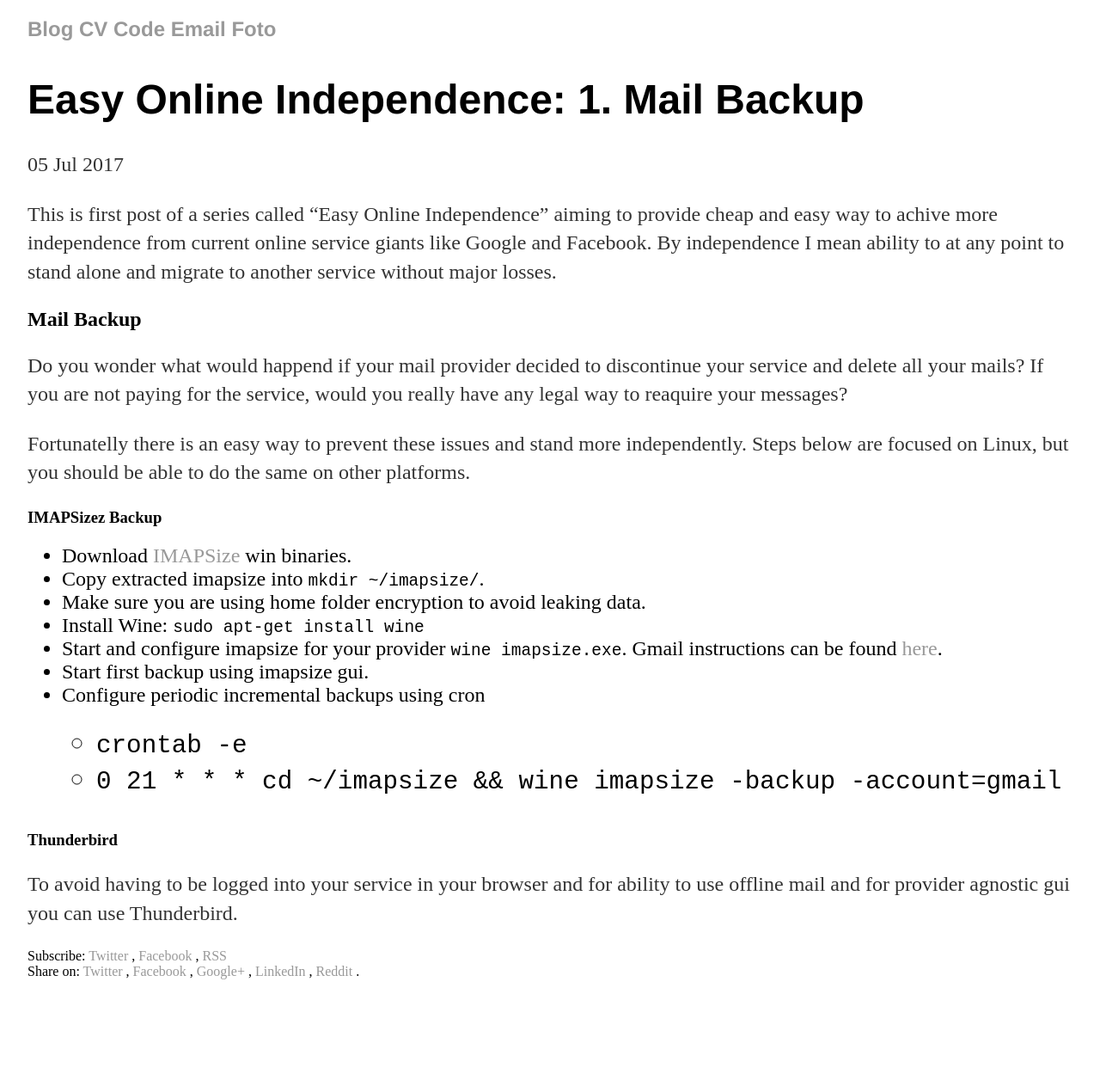
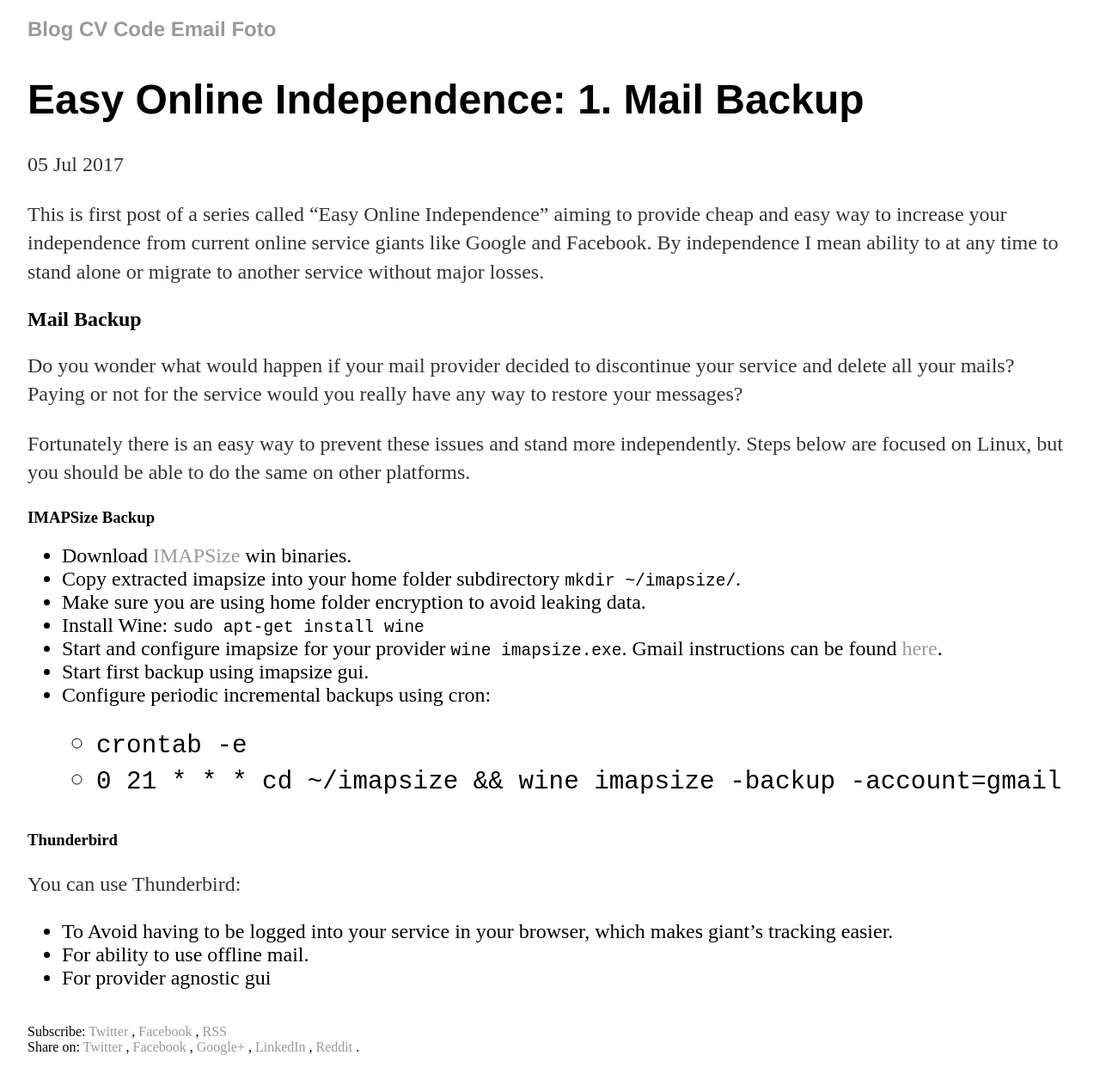
Before and after one commit to vackosar/vackosar.github.io, a Jekyll site: the page built from _posts/2017-07-05-Easy-Online-Independence-1-Mail-Backup.md, in a window 1280 px wide. Shown: the whole page at 86% size. Built offline with Jekyll 4.4.1, drawn with Linux system fonts in a browser that asks for light colours; comment, search, counter and statistics services are not loaded; before the commit the page ends 1175 px from its top, so only the background shows below that.

Commit message:
Mail Backup

````diff
--- a/_posts/2017-07-05-Easy-Online-Independence-1-Mail-Backup.md
+++ b/_posts/2017-07-05-Easy-Online-Independence-1-Mail-Backup.md
@@ -4,25 +4,28 @@ title: "Easy Online Independence: 1. Mail Backup"
 date: 2017-07-05
 ---
 
-This is first post of a series called "Easy Online Independence" aiming to provide cheap and easy way to achive more independence from current online service giants like Google and Facebook. By independence I mean ability to at any point to stand alone and migrate to another service without major losses.
+This is first post of a series called "Easy Online Independence" aiming to provide cheap and easy way to increase your independence from current online service giants like Google and Facebook. By independence I mean ability to at any time to stand alone or migrate to another service without major losses.
 
 ## Mail Backup
 
-Do you wonder what would happend if your mail provider decided to discontinue your service and delete all your mails? If you are not paying for the service, would you really have any legal way to reaquire your messages?
+Do you wonder what would happen if your mail provider decided to discontinue your service and delete all your mails? Paying or not for the service would you really have any way to restore your messages?
 
-Fortunatelly there is an easy way to prevent these issues and stand more independently. Steps below are focused on Linux, but you should be able to do the same on other platforms.
+Fortunately there is an easy way to prevent these issues and stand more independently. Steps below are focused on Linux, but you should be able to do the same on other platforms.
 
-### IMAPSizez Backup
+### IMAPSize Backup
 
 - Download [IMAPSize](http://www.broobles.com/imapsize/imap-backup.php) win binaries.
-- Copy extracted imapsize into ```mkdir ~/imapsize/```.
+- Copy extracted imapsize into your home folder subdirectory ```mkdir ~/imapsize/```.
 - Make sure you are using home folder encryption to avoid leaking data.
 - Install Wine: ```sudo apt-get install wine ```
 - Start and configure imapsize for your provider ```wine imapsize.exe```. Gmail instructions can be found [here](https://support.google.com/mail/answer/7126229?hl=en).
 - Start first backup using imapsize gui.
-- Configure periodic incremental backups using cron
+- Configure periodic incremental backups using cron:
   -  ```crontab -e```
   -  ```0 21 * * * cd ~/imapsize && wine imapsize -backup -account=gmail```
 
 ### Thunderbird
-To avoid having to be logged into your service in your browser and for ability to use offline mail and for provider agnostic gui you can use Thunderbird.
+You can use Thunderbird:
+- To Avoid having to be logged into your service in your browser, which makes giant's tracking easier.
+- For ability to use offline mail.
+- For provider agnostic gui
````
